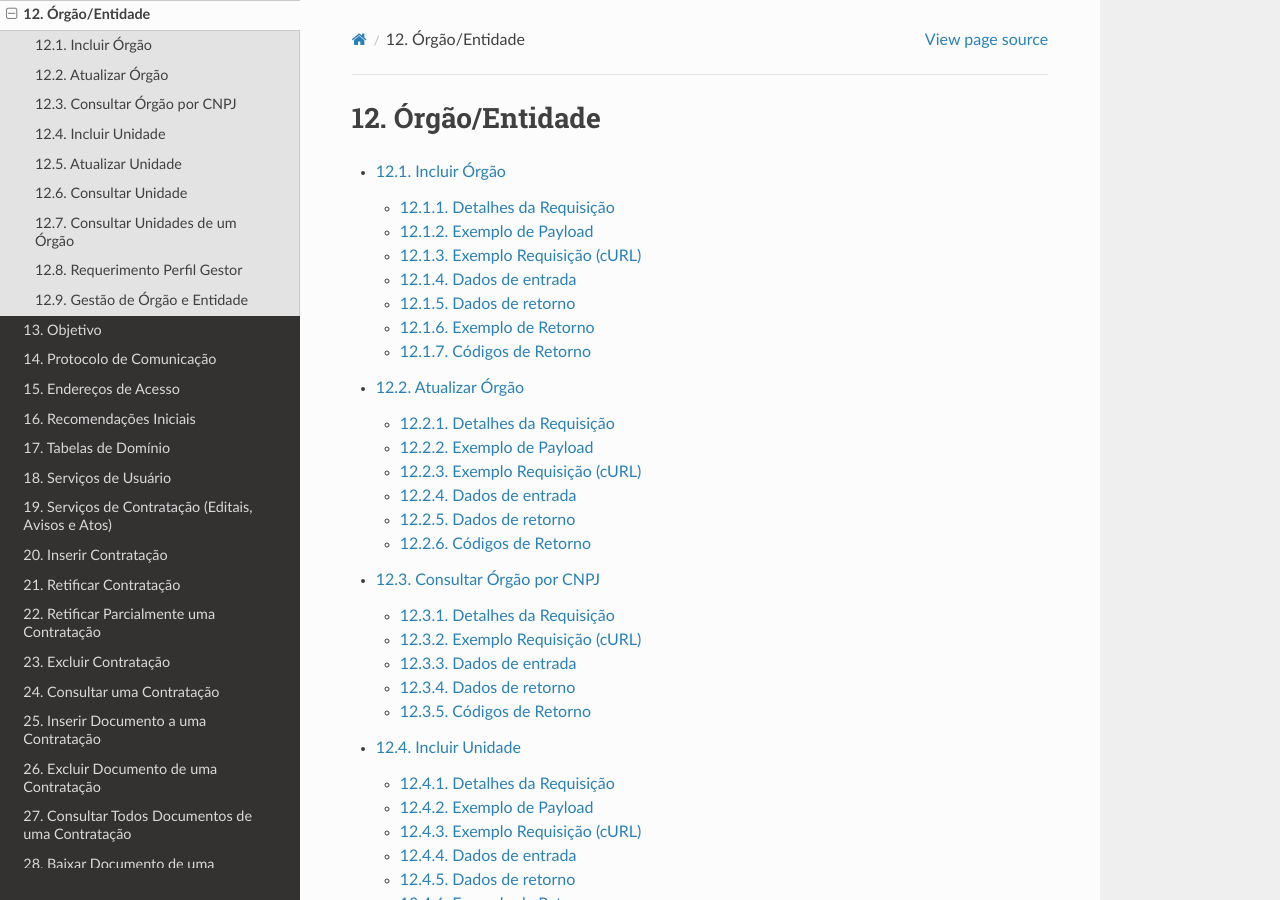
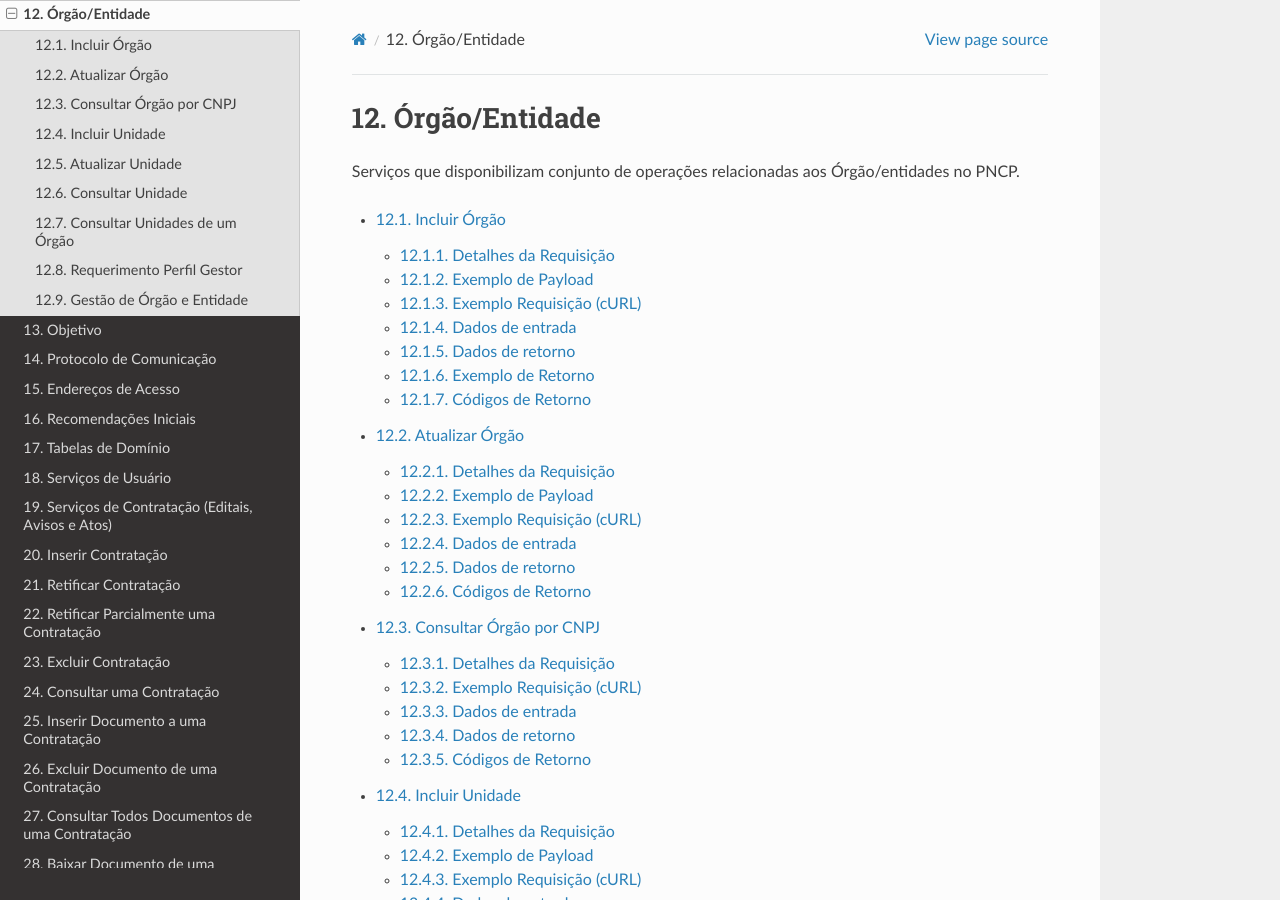
Before and after one commit to carlosmgi/Manual-de-Integracao-do-PNCP, a Sphinx documentation site: the page built from docs/source/orgao_entidade/index.rst, in a window 1280 px wide and 900 px high. Built offline with Sphinx 7.4.7 and the Read the Docs theme 3.1.0, drawn with Linux system fonts in a browser that asks for light colours; pages that are not in the unit, such as notebooks, are missing from menus.

Commit message:
Update index.rst

```diff
--- a/docs/source/orgao_entidade/index.rst
+++ b/docs/source/orgao_entidade/index.rst
@@ -1,5 +1,7 @@
 Órgão/Entidade
 ==============
+
+Serviços que disponibilizam conjunto de operações relacionadas aos Órgão/entidades no PNCP.
 
 .. toctree::
   :maxdepth: 3
```
